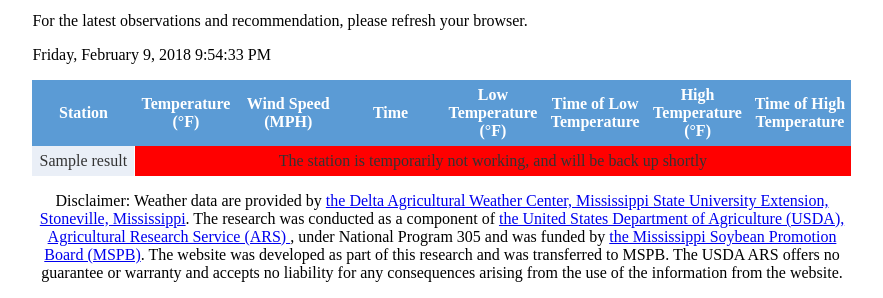
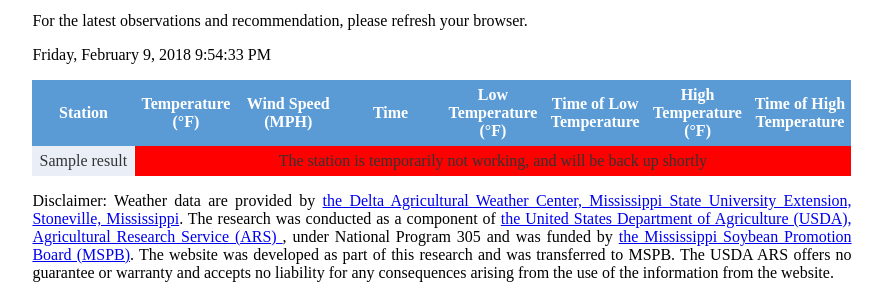
Before and after one commit to kaskrin13/tempinversion, a Flask app: template templates/index2.html in a window 1280 px wide. Shown: the part 263-561 px from the top of the page, without its empty margins (198-1081 px from the left). Run offline with Flask 2, Linux system fonts and the light colour scheme; the template is opened without the code that fills it: most values are stand-ins (such as "Sample title", 1, 10 or a date in 2020); some libraries are stand-ins or nearby versions.

Commit message:
Update index2.html

```diff
--- a/templates/index2.html
+++ b/templates/index2.html
@@ -155,7 +155,7 @@
                     </table>
                 </div>
                 <p></p>
-                <p style="margin:0;text-align: center;">Disclaimer: Weather data are provided by <a href = " http://deltaweather.extension.msstate.edu/stations"> the Delta Agricultural Weather Center, Mississippi State University
+                <p style="margin:0;text-align: justify;">Disclaimer: Weather data are provided by <a href = " http://deltaweather.extension.msstate.edu/stations"> the Delta Agricultural Weather Center, Mississippi State University
                     Extension, Stoneville, Mississippi</a>.  The research was conducted as a component of <a href = "https://www.ars.usda.gov/"> the United States Department of Agriculture (USDA), Agricultural
                     Research Service (ARS) </a>, under National Program 305 and was funded by <a href = " http://mssoy.org/"> the Mississippi Soybean Promotion Board (MSPB)</a>. The website was developed as
                     part of this research and was transferred to MSPB. The USDA ARS offers no guarantee or warranty and accepts no liability for any consequences arising
```
